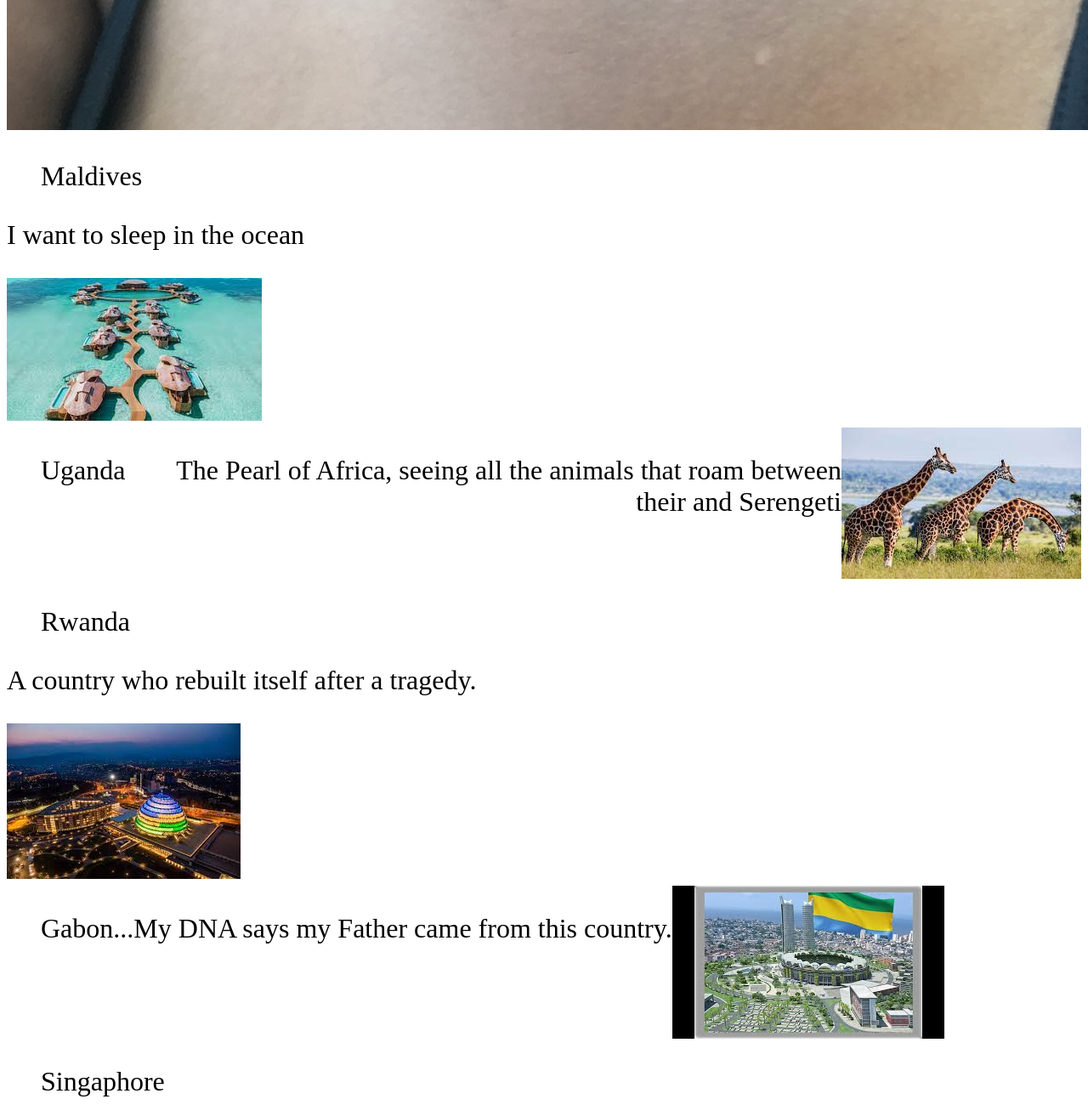
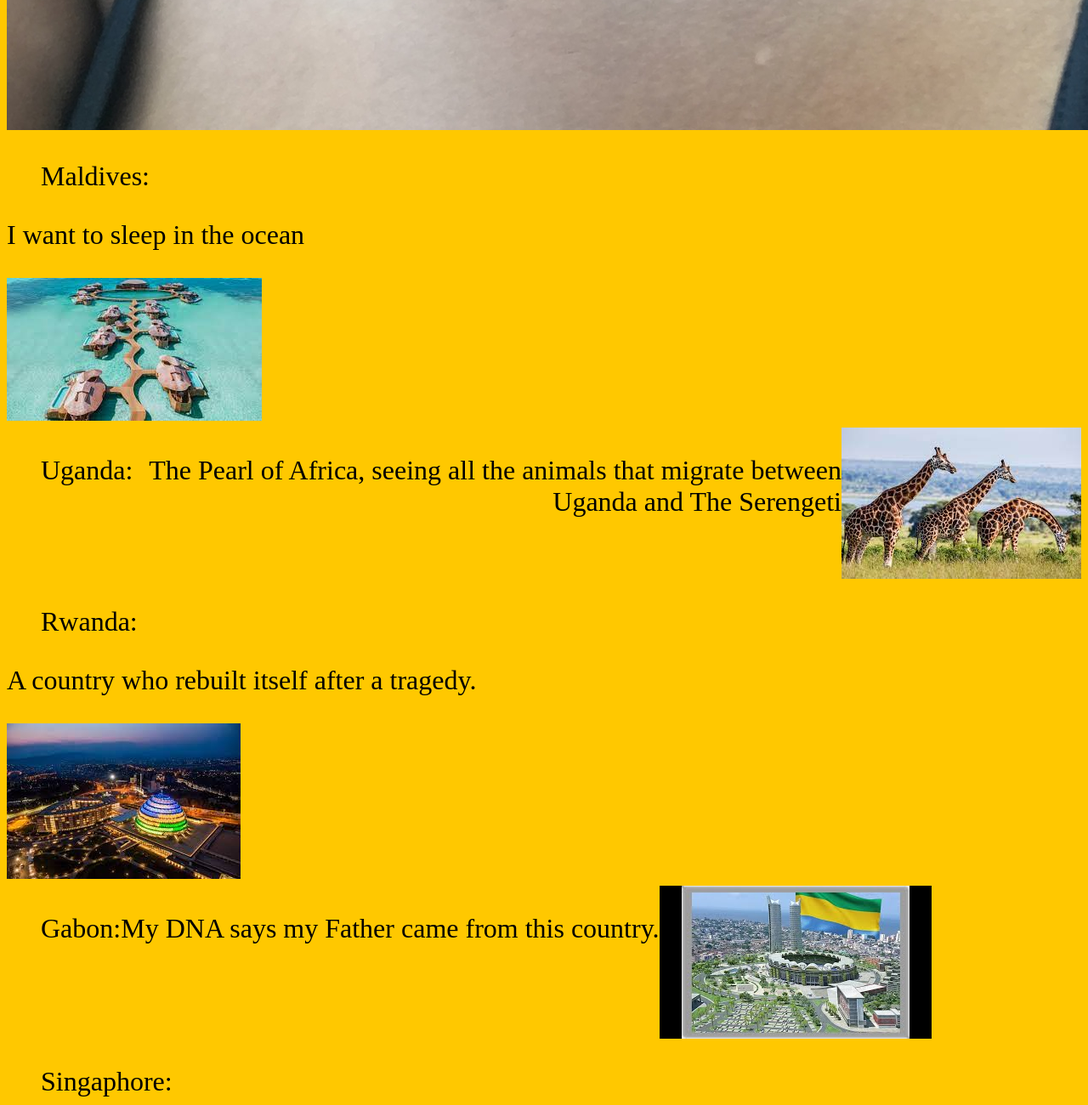
Before and after one commit to msmaxiii/BucketList, a plain HTML site: page index.html in a window 1280 px wide. Shown: the part 2080-3380 px from the top of the page at 85% size. Drawn offline with Linux system fonts and the light colour scheme.

Commit message:
added background

```diff
--- a/index.html
+++ b/index.html
@@ -15,51 +15,50 @@
 
 
     <div1>
-        <img src="images/vacation.jpg" alt="Photo of self">
+        <img src="images/vacation.jpg" alt="Photo of self" width:"20px"  height: "40px">
     </div1>
 
 
     <div2>
-        <ul>Maldives</ul>
+        <ul>Maldives:</ul>
         <p>I want to sleep in the ocean</p>
         <img src="images/Maldives.jpeg" alt="Pic of Maldives">
 
     </div2>
 
     <div3>
-    <ul>Uganda</ul>
-    <p>The Pearl of Africa, seeing all the animals that roam between their and Serengeti</p>
+    <ul>Uganda:</ul>
+    <p>The Pearl of Africa, seeing all the animals that migrate between Uganda and The Serengeti</p>
     <img src="images/Uganda.jpeg" alt="Pic of Uganda">
     </div3>
 
     <div4>
-    <ul>Rwanda</ul>
+    <ul>Rwanda:</ul>
     <p>A country who rebuilt itself after a tragedy.</p>
     <img src="images/Rwanda.jpeg" alt="Pic of Rwanda">
     </div4>
 
     <div5>
-    <ul>Gabon</ul>
-    <p>...</p>
-    <p>My DNA says my Father came from this country.</p>
+    <ul>Gabon: </ul>
+    <p> My DNA says my Father came from this country.</p>
     <img src="images/Gabon.jpeg" alt="Pic of Gabon">
     </div5>
 
     <div6>
-        <ul>Singaphore</ul>
+        <ul>Singaphore:</ul>
         <p>It will be cool to eat on a boat that sits on top of a hotel.</p>
         <img src="images/Singaphore.jpeg" alt="Pic of Singaphore">
     </div6>
 
     <div7>
-        <ul>Zimbabwe</ul>
+        <ul>Zimbabwe:</ul>
         <p> Referred as "A World of Wonders"</p>
-        <img src="images/Zimbabwe.jpg" alt="Pic of Zimbabwe">
+        <img src="images/Zimbabwe.jpg" alt="Pic of Zimbabwe" height:"5rem" width: "5rem">
     </div7>
 
     <div8>
-    <ul>Thailand</ul>
-    <p> Spa baby ... Thailand have some of the best spas in the world.</p>
+    <ul>Thailand:</ul>
+    <p> Thailand have some of the best spas in the world.</p>
     <img src="images/Thailand.jpeg" alt="Pic of Thailand">
     </div8>
 
--- a/style.css
+++ b/style.css
@@ -1,10 +1,6 @@
-/* background{
-    color: #ffc800;
-}; */
-
-/* img.circle{
-
-}; */
+body{
+    background-color: #ffc800;
+}
 
 h1{
     color: black;
@@ -21,7 +17,9 @@ text-align: center;
 }
 div1{
     height: 1px;
-    min-width:1px ;
+    max-width:1px ;
+
+
 }
 div2{
     font-size: 2em;
```
